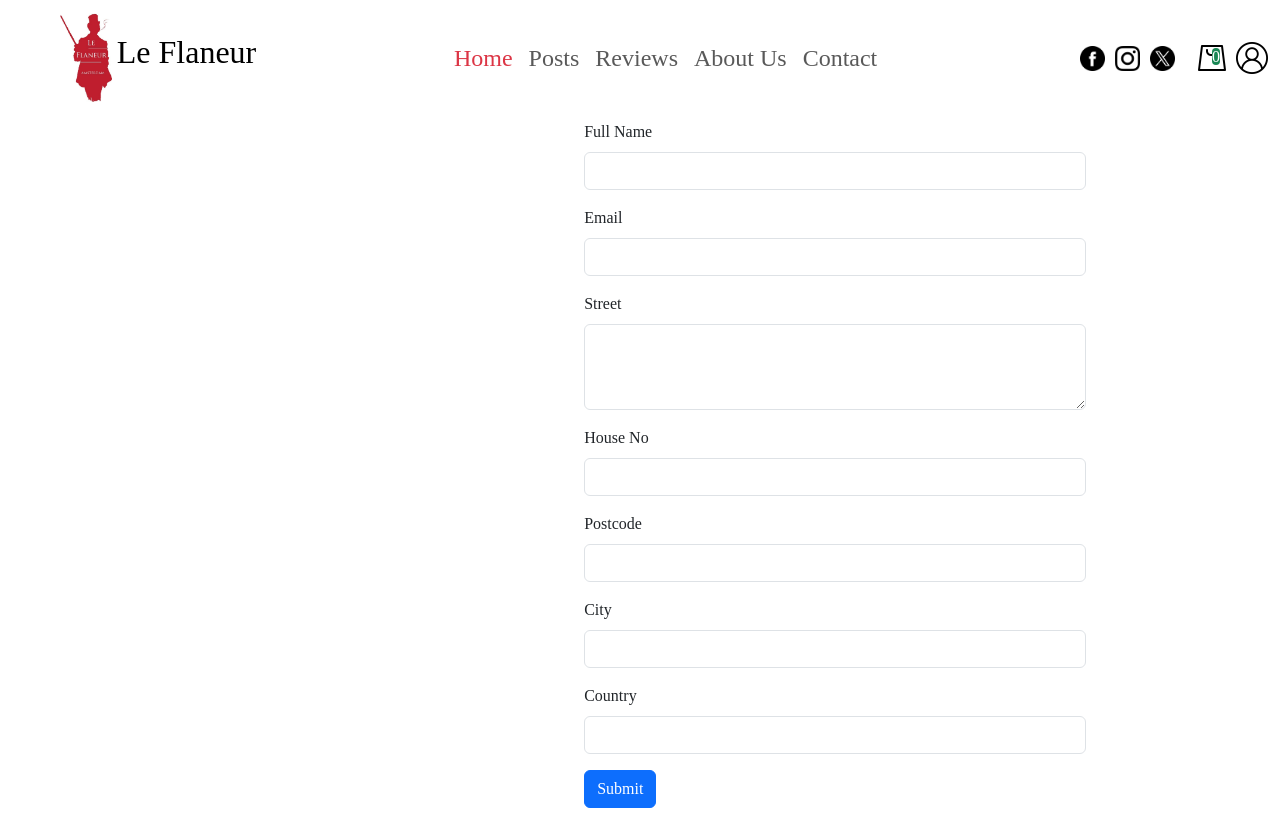
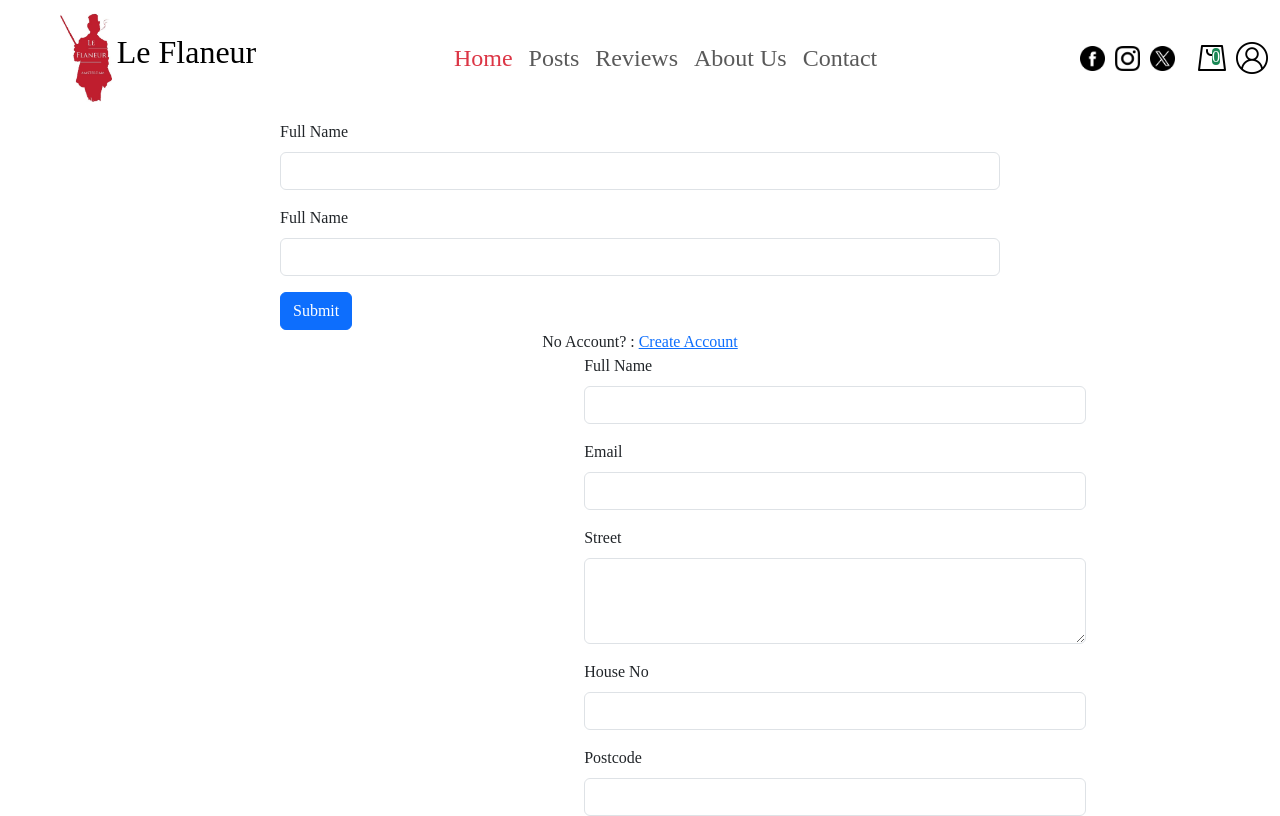
Before and after one commit to hasan-karadirek/FS-django-python-react-book-store, a React app in the folder bookStoreApi/react_app/: page /shop/checkout in a window 1280 px wide. Shown: the top 816 px of the page. Built offline with nearby package versions, Linux system fonts and the light colour scheme.

Commit message:
login and register forms added to checkout

```diff
--- a/bookStoreApi/react_app/src/components/CSS/Checkout.css
+++ b/bookStoreApi/react_app/src/components/CSS/Checkout.css
@@ -4,6 +4,35 @@
 
 .checkout-address-form {
   flex-basis: 45%;
+}
+.checkout-register-container {
+  position: absolute;
+  left: 40vw;
+  background-color: #35393fdb;
+  width: 30vw;
+  padding: 2rem;
+  border-radius: 20px;
+  color: white;
+}
+.checkout-login {
+  max-width: 720px;
+  margin: auto;
+}
+.checkout-login span {
+  text-align: center;
+}
+#checkout-create-account {
+  text-align: center;
+}
+#register-close {
+  position: absolute;
+  right: -5px;
+  top: -5px;
+  background-color: red;
+  border-radius: 5px;
+  width: 1.5rem;
+  text-align: center;
+  cursor: pointer;
 }
 @media (max-width: 768px) {
   .checkout-container {
@@ -13,4 +42,14 @@
     position: absolute;
     bottom: 0;
   }
+  .checkout-register-container {
+    width: 50vw;
+    left: 30vw;
+  }
 }
+@media (max-width: 576px) {
+  .checkout-register-container {
+    width: 70vw;
+    left: 15vw;
+  }
+}
--- a/bookStoreApi/react_app/src/pages/Checkout.tsx
+++ b/bookStoreApi/react_app/src/pages/Checkout.tsx
@@ -1,12 +1,35 @@
-import React from "react";
+import React, { useState } from "react";
 import AddressForm from "../components/AddressForm";
 import CheckoutCart from "../components/CheckoutCart";
 import "../components/CSS/Checkout.css";
+import RegisterForm from "../components/RegisterForm";
+import LoginForm from "../components/LoginForm";
 
 const Checkout: React.FC = () => {
+  const [isLoginForm, setIsLoginForm] = useState(true);
   return (
     <>
       <div className="gap"></div>
+      <div className="checkout-auth-forms">
+        {isLoginForm ? (
+          <>
+            <LoginForm containerClasses="checkout-login" />
+            <div id="checkout-create-account">
+              No Account? :{" "}
+              <a href="#" onClick={() => setIsLoginForm(false)}>
+                Create Account
+              </a>
+            </div>
+          </>
+        ) : (
+          <div className="checkout-register-container">
+            <span id="register-close" onClick={() => setIsLoginForm(true)}>
+              x
+            </span>
+            <RegisterForm />
+          </div>
+        )}
+      </div>
       <div className="d-flex container checkout-container">
         <CheckoutCart />
         <AddressForm />
```
